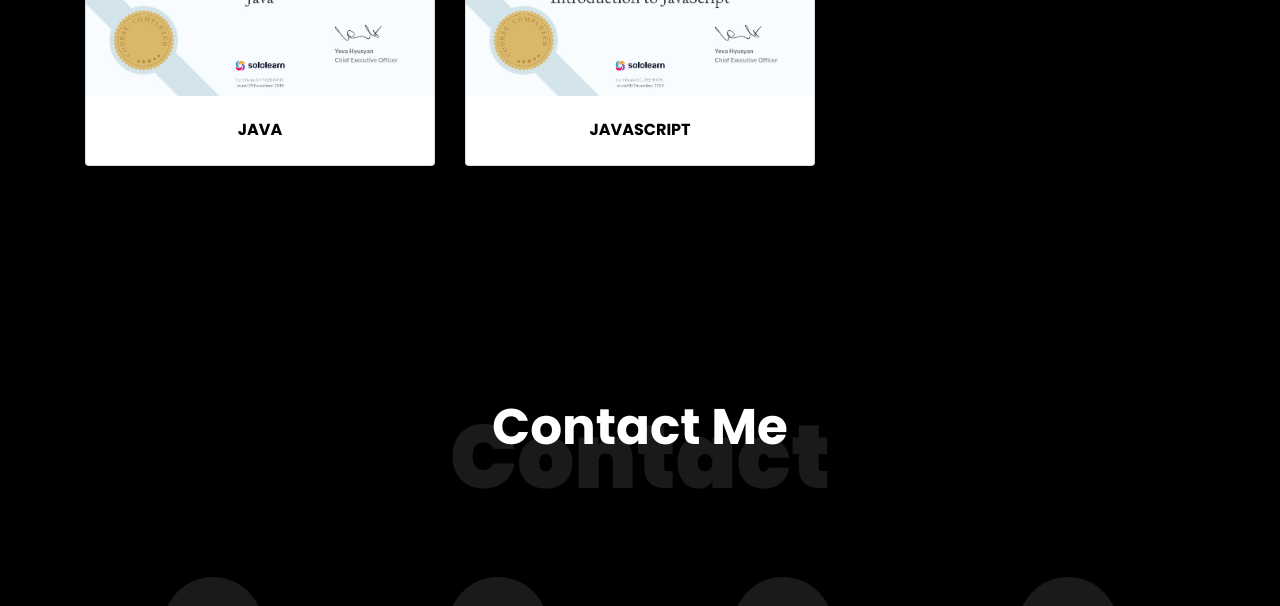
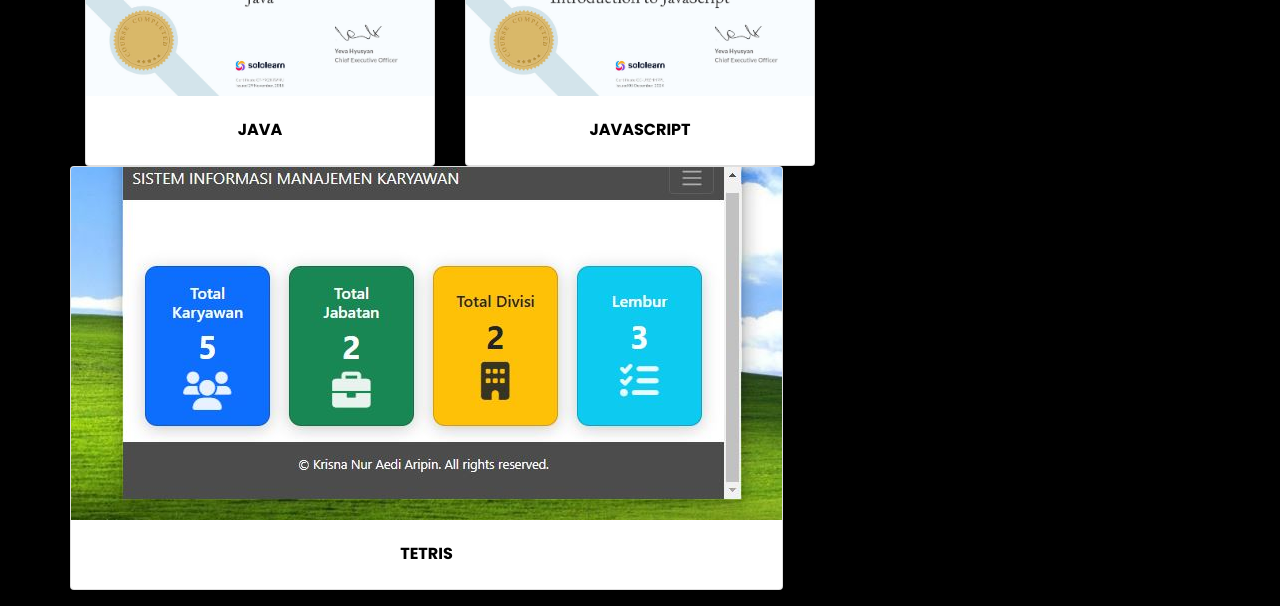
Before and after one commit to Krisnanuraedi/KRISNA-NUR-AEDI-ARIPIN-PEMROGAMAN-WEB-1, a plain HTML site: page index.html in a window 1280 px wide. Shown: the part 2553-3159 px from the top of the page. Drawn offline with Linux system fonts and the light colour scheme; files whose address does not match are found by name.

Commit message:
Update index.html

```diff
--- a/index.html
+++ b/index.html
@@ -205,6 +205,16 @@
 				</div>
 			</a>
 		</div>
+			<div class="col-md-4 card-container"></div>
+			<a href="projek/dashboard/index.html" target="_blank" class="card-link">
+			<div class="card">
+			<img src="images/dashboard.JPG" class="card-img-top" alt="Project 5">
+			<div class="card-body">
+			<p class="card-text" style="color: black; text-align: center; font-weight: bold;">TETRIS</p>
+			</div>
+			</div>
+			</a>
+		</div>
 	</div>
 </div>
 </div>
```
